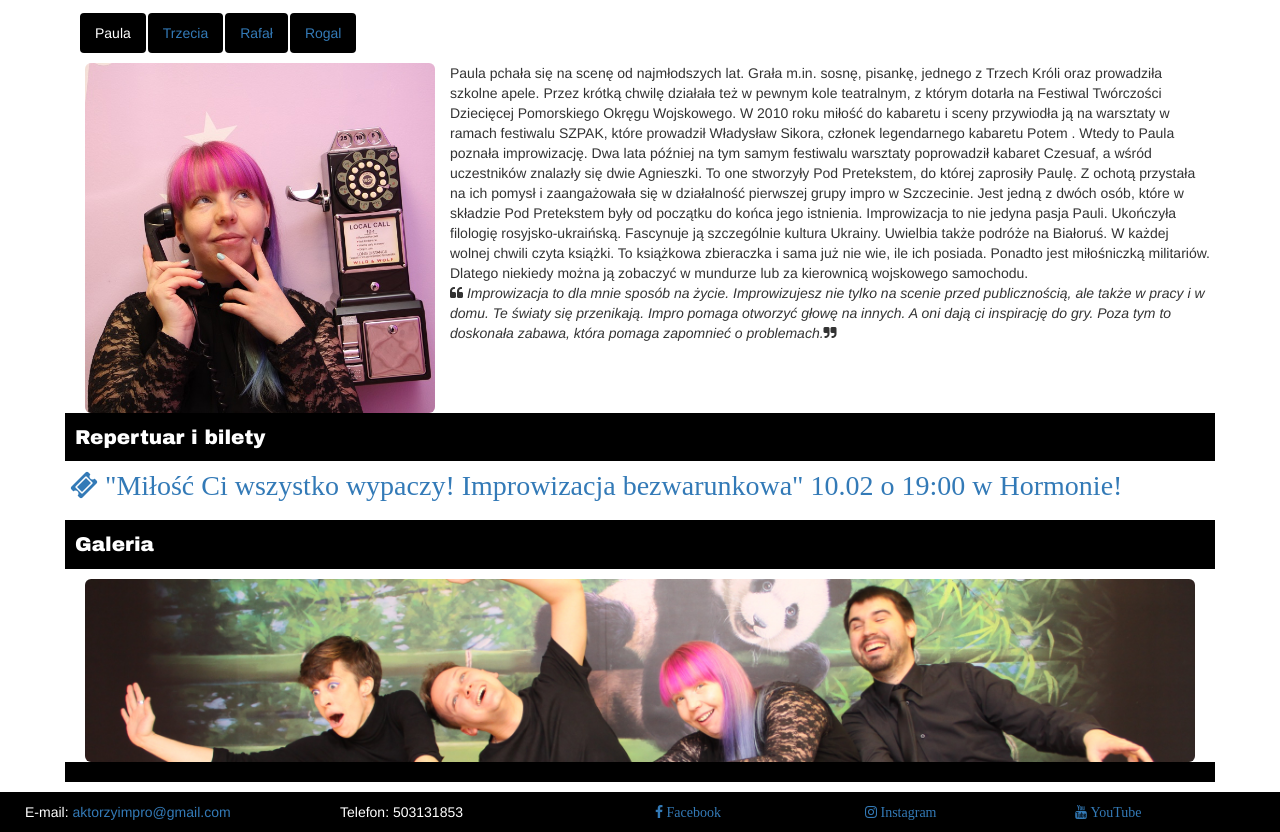
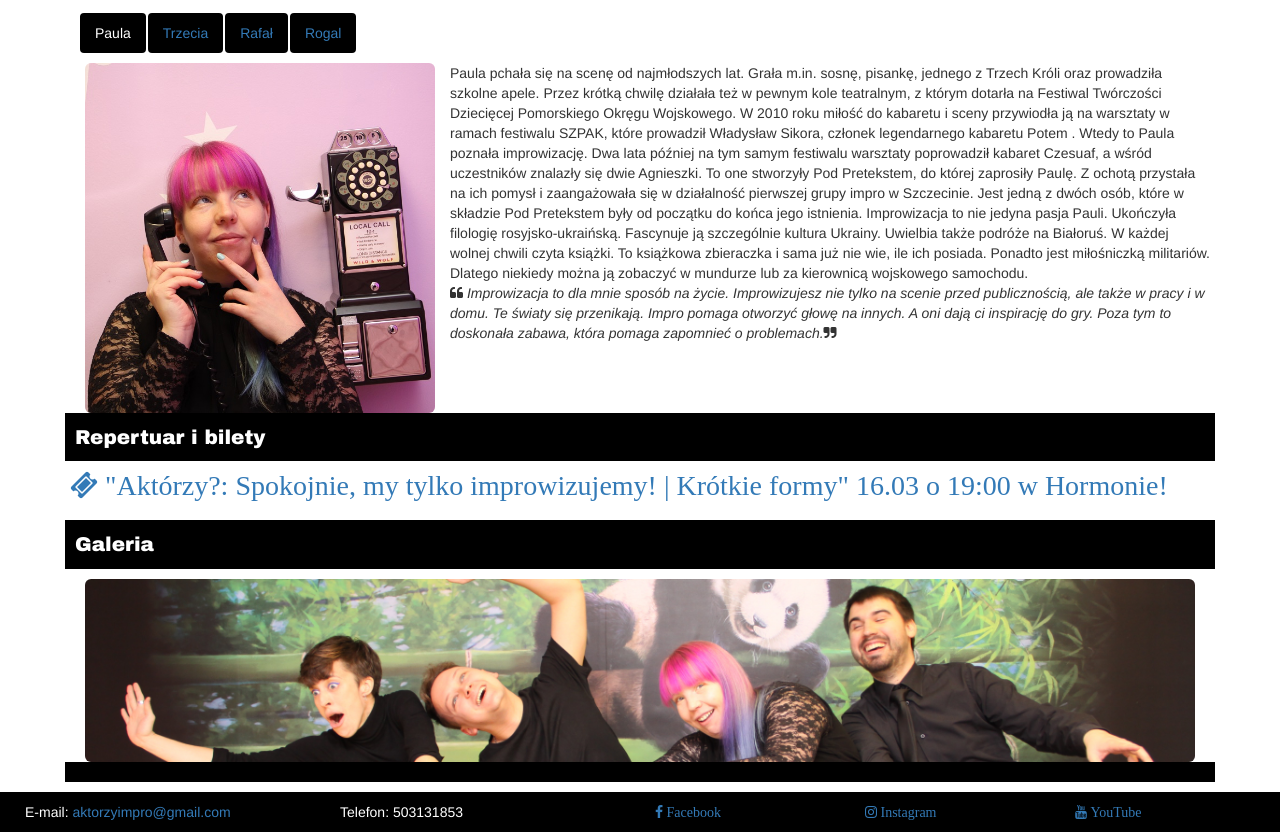
Before and after one commit to VtBlighted/aktorzyimpro, a plain HTML site: page index.html in a window 1280 px wide. Shown: the part 747-1579 px from the top of the page. Drawn offline with nearby package versions, Linux system fonts and the light colour scheme.

Commit message:
Update index.html

```diff
--- a/index.html
+++ b/index.html
@@ -90,7 +90,7 @@
 
 
                         <div class="col-sm-12">
-                            <div><a href="https://www.facebook.com/events/478398262821483/" class="fa fa-2x fa-ticket"> "Miłość Ci wszystko wypaczy! Improwizacja bezwarunkowa" 10.02 o 19:00 w Hormonie!</a></div>
+                            <div><a href="https://www.facebook.com/events/2593268624110408/" class="fa fa-2x fa-ticket"> "Aktórzy?: Spokojnie, my tylko improwizujemy! | Krótkie formy" 16.03 o 19:00 w Hormonie!</a></div>
             </div>
         </div>
         <div class="row" style="padding:10px">
```
